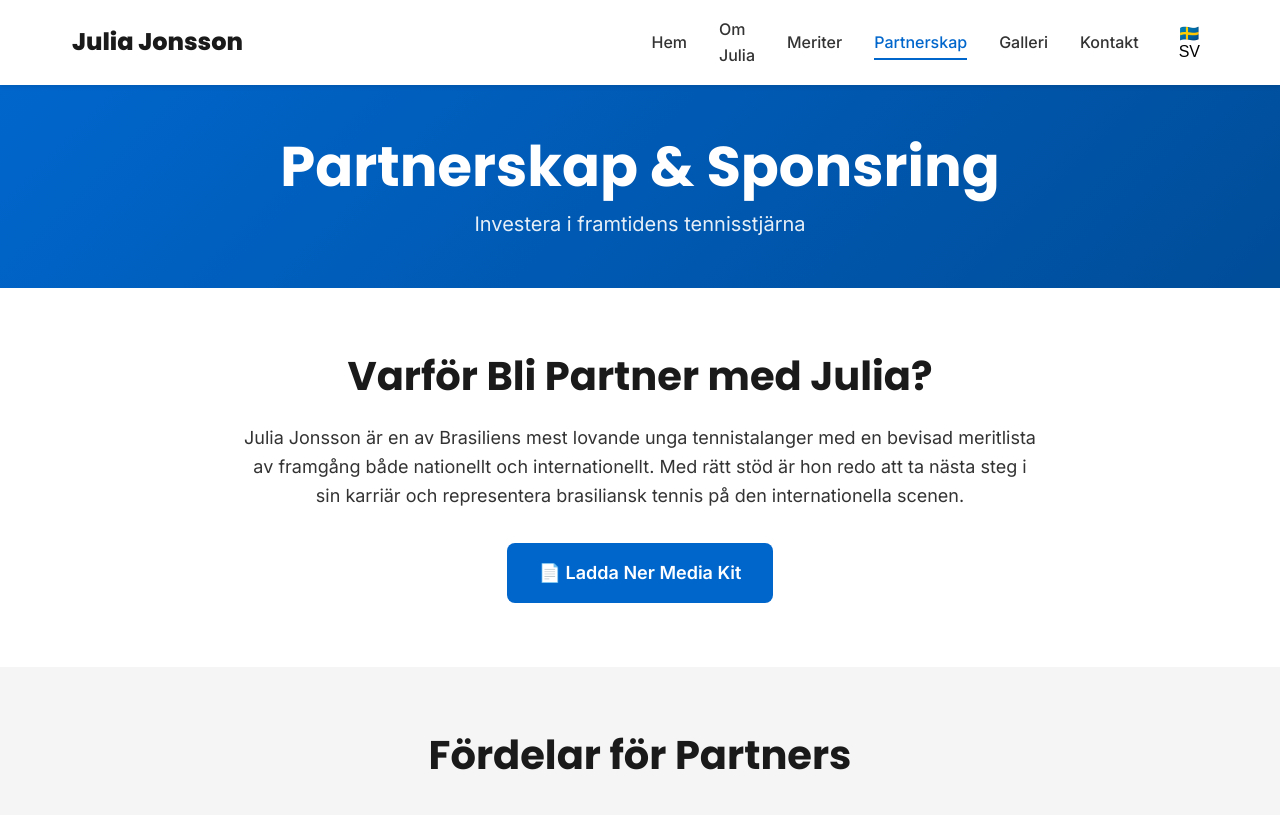
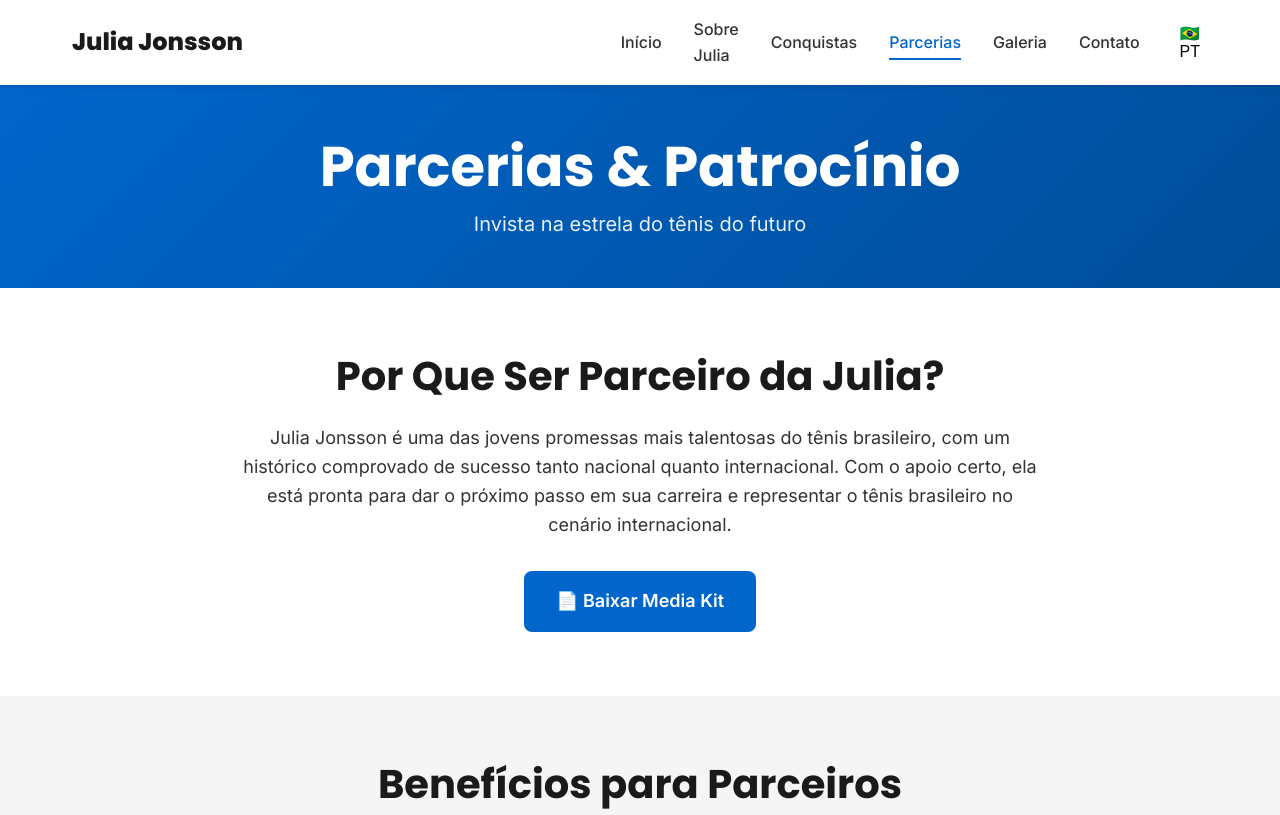
Before and after one commit to Johan-Jo/julia-site, a plain HTML site: page partners.html in a window 1280 px wide. Shown: the top 815 px of the page. Drawn offline with Linux system fonts and the light colour scheme.

Commit message:
Start Portuguese translation for partners page - navigation and header

```diff
--- a/partners.html
+++ b/partners.html
@@ -1,24 +1,24 @@
 <!DOCTYPE html>
-<html lang="sv">
+<html lang="pt">
 <head>
     <meta charset="UTF-8">
     <meta name="viewport" content="width=device-width, initial-scale=1.0">
-    <title>Partnerskap & Sponsring | Julia Jonsson</title>
-    <meta name="description" content="Bli partner med Julia Jonsson och stöd en av Brasiliens mest lovande tennistalanger. Ladda ner media kit och läs om fördelar.">
-    <meta property="og:title" content="Partnerskap med Julia Jonsson">
-    <meta property="og:description" content="Investera i framtidens tennisstjärna">
-    <meta property="og:image" content="/assets/images/heroJulia.png">
+    <title>Parcerias & Patrocínio | Julia Jonsson</title>
+    <meta name="description" content="Seja parceiro de Julia Jonsson e apoie uma das promessas mais talentosas do tênis brasileiro. Baixe o media kit e conheça os benefícios.">
+    <meta property="og:title" content="Parceria com Julia Jonsson">
+    <meta property="og:description" content="Invista na estrela do tênis do futuro">
+    <meta property="og:image" content="assets/images/heroJulia.png">
     <link rel="preconnect" href="https://fonts.googleapis.com">
     <link rel="preconnect" href="https://fonts.gstatic.com" crossorigin>
     <link href="https://fonts.googleapis.com/css2?family=Inter:wght@300;400;500;600;700&family=Poppins:wght@600;700;800&display=swap" rel="stylesheet">
-    <link rel="stylesheet" href="/assets/css/styles.css">
+    <link rel="stylesheet" href="assets/css/styles.css">
 </head>
 <body>
     <!-- Navigation -->
     <nav class="navbar" role="navigation" aria-label="Main Navigation">
         <div class="container">
             <div class="nav-brand">
-                <a href="/" class="logo">Julia Jonsson</a>
+                <a href="index.html" class="logo">Julia Jonsson</a>
                 <button class="mobile-toggle" aria-label="Toggle navigation" aria-expanded="false">
                     <span></span>
                     <span></span>
@@ -26,15 +26,16 @@
                 </button>
             </div>
             <ul class="nav-menu">
-                <li><a href="/" class="nav-link" data-lang-sv="Hem" data-lang-en="Home">Hem</a></li>
-                <li><a href="/about" class="nav-link" data-lang-sv="Om Julia" data-lang-en="About">Om Julia</a></li>
-                <li><a href="/achievements" class="nav-link" data-lang-sv="Meriter" data-lang-en="Achievements">Meriter</a></li>
-                <li><a href="/partners" class="nav-link active" data-lang-sv="Partnerskap" data-lang-en="Partners">Partnerskap</a></li>
-                <li><a href="/gallery" class="nav-link" data-lang-sv="Galleri" data-lang-en="Gallery">Galleri</a></li>
-                <li><a href="/contact" class="nav-link" data-lang-sv="Kontakt" data-lang-en="Contact">Kontakt</a></li>
+                <li><a href="index.html" class="nav-link"><span data-lang-pt>Início</span><span data-lang-sv style="display:none;">Hem</span><span data-lang-en style="display:none;">Home</span></a></li>
+                <li><a href="about.html" class="nav-link"><span data-lang-pt>Sobre Julia</span><span data-lang-sv style="display:none;">Om Julia</span><span data-lang-en style="display:none;">About</span></a></li>
+                <li><a href="achievements.html" class="nav-link"><span data-lang-pt>Conquistas</span><span data-lang-sv style="display:none;">Meriter</span><span data-lang-en style="display:none;">Achievements</span></a></li>
+                <li><a href="partners.html" class="nav-link active"><span data-lang-pt>Parcerias</span><span data-lang-sv style="display:none;">Partnerskap</span><span data-lang-en style="display:none;">Partners</span></a></li>
+                <li><a href="gallery.html" class="nav-link"><span data-lang-pt>Galeria</span><span data-lang-sv style="display:none;">Galleri</span><span data-lang-en style="display:none;">Gallery</span></a></li>
+                <li><a href="contact.html" class="nav-link"><span data-lang-pt>Contato</span><span data-lang-sv style="display:none;">Kontakt</span><span data-lang-en style="display:none;">Contact</span></a></li>
                 <li class="lang-toggle">
                     <button id="langToggle" aria-label="Toggle language">
-                        <span data-lang="sv">🇸🇪 SV</span>
+                        <span data-lang="pt">🇧🇷 PT</span>
+                        <span data-lang="sv" style="display:none;">🇸🇪 SV</span>
                         <span data-lang="en" style="display:none;">🇬🇧 EN</span>
                     </button>
                 </li>
@@ -46,11 +47,13 @@
     <section class="page-header">
         <div class="container">
             <h1>
-                <span data-lang-sv>Partnerskap & Sponsring</span>
+                <span data-lang-pt>Parcerias & Patrocínio</span>
+                <span data-lang-sv style="display:none;">Partnerskap & Sponsring</span>
                 <span data-lang-en style="display:none;">Partnership & Sponsorship</span>
             </h1>
             <p>
-                <span data-lang-sv>Investera i framtidens tennisstjärna</span>
+                <span data-lang-pt>Invista na estrela do tênis do futuro</span>
+                <span data-lang-sv style="display:none;">Investera i framtidens tennisstjärna</span>
                 <span data-lang-en style="display:none;">Invest in the tennis star of the future</span>
             </p>
         </div>
@@ -61,10 +64,16 @@
         <div class="container">
             <div class="intro-content">
                 <h2>
-                    <span data-lang-sv>Varför Bli Partner med Julia?</span>
+                    <span data-lang-pt>Por Que Ser Parceiro da Julia?</span>
+                    <span data-lang-sv style="display:none;">Varför Bli Partner med Julia?</span>
                     <span data-lang-en style="display:none;">Why Partner with Julia?</span>
                 </h2>
-                <p data-lang-sv>
+                <p data-lang-pt>
+                    Julia Jonsson é uma das jovens promessas mais talentosas do tênis brasileiro, com um histórico comprovado de sucesso
+                    tanto nacional quanto internacional. Com o apoio certo, ela está pronta para dar o próximo passo em sua carreira e representar
+                    o tênis brasileiro no cenário internacional.
+                </p>
+                <p data-lang-sv style="display:none;">
                     Julia Jonsson är en av Brasiliens mest lovande unga tennistalanger med en bevisad meritlista av framgång
                     både nationellt och internationellt. Med rätt stöd är hon redo att ta nästa steg i sin karriär och representera
                     brasiliansk tennis på den internationella scenen.
@@ -75,8 +84,8 @@
                     Brazilian tennis on the international stage.
                 </p>
                 <div class="media-kit-download">
-                    <a href="/assets/docs/Perfil – Julia Jonsson.txt" download class="btn btn-primary btn-large">
-                        📄 <span data-lang-sv>Ladda Ner Media Kit</span><span data-lang-en style="display:none;">Download Media Kit</span>
+                    <a href="assets/docs/Perfil – Julia Jonsson.txt" download class="btn btn-primary btn-large">
+                        📄 <span data-lang-pt>Baixar Media Kit</span><span data-lang-sv style="display:none;">Ladda Ner Media Kit</span><span data-lang-en style="display:none;">Download Media Kit</span>
                     </a>
                 </div>
             </div>
@@ -87,7 +96,8 @@
     <section class="benefits-section">
         <div class="container">
             <h2 class="section-title">
-                <span data-lang-sv>Fördelar för Partners</span>
+                <span data-lang-pt>Benefícios para Parceiros</span>
+                <span data-lang-sv style="display:none;">Fördelar för Partners</span>
                 <span data-lang-en style="display:none;">Benefits for Partners</span>
             </h2>
             <div class="benefits-grid">
```
